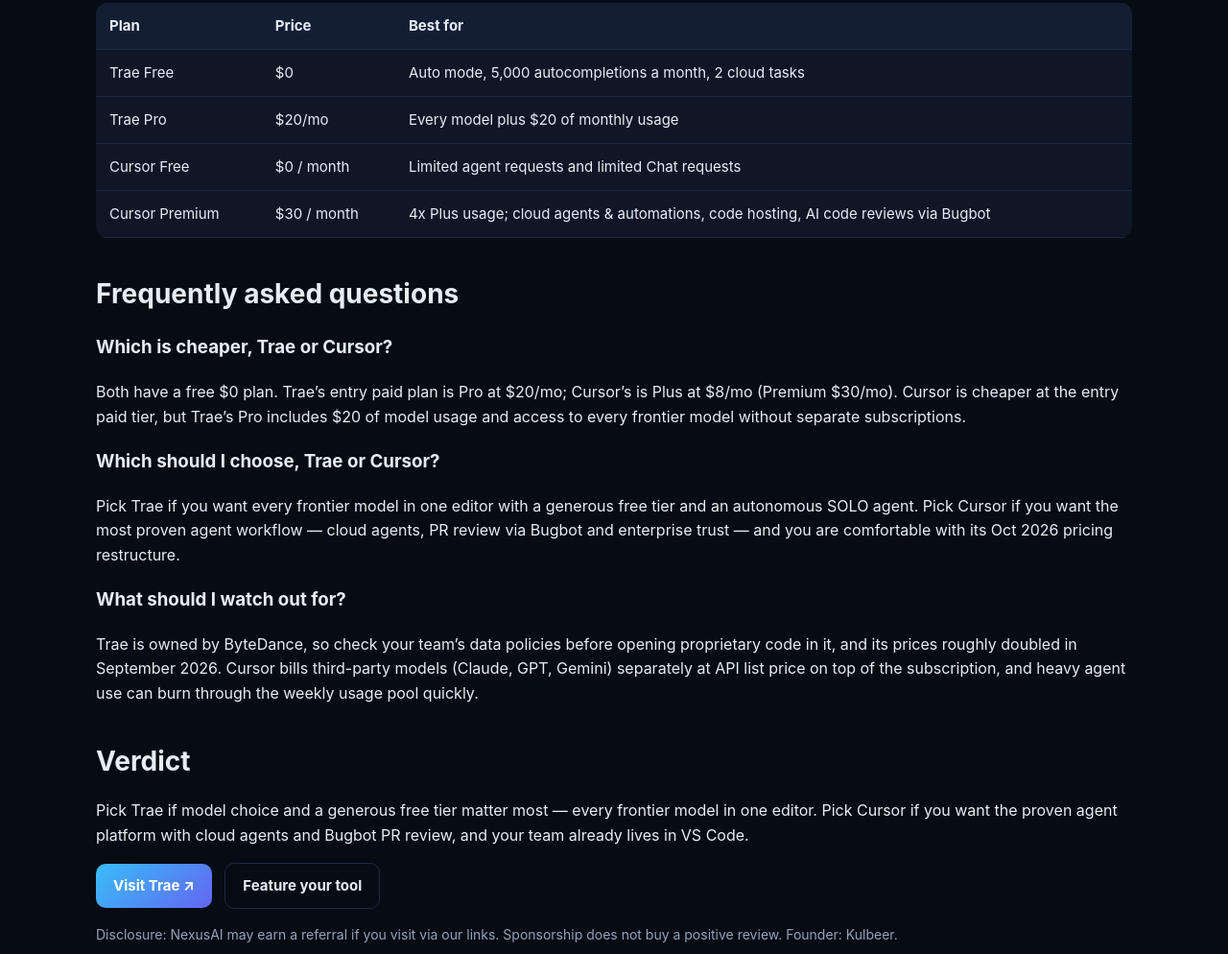
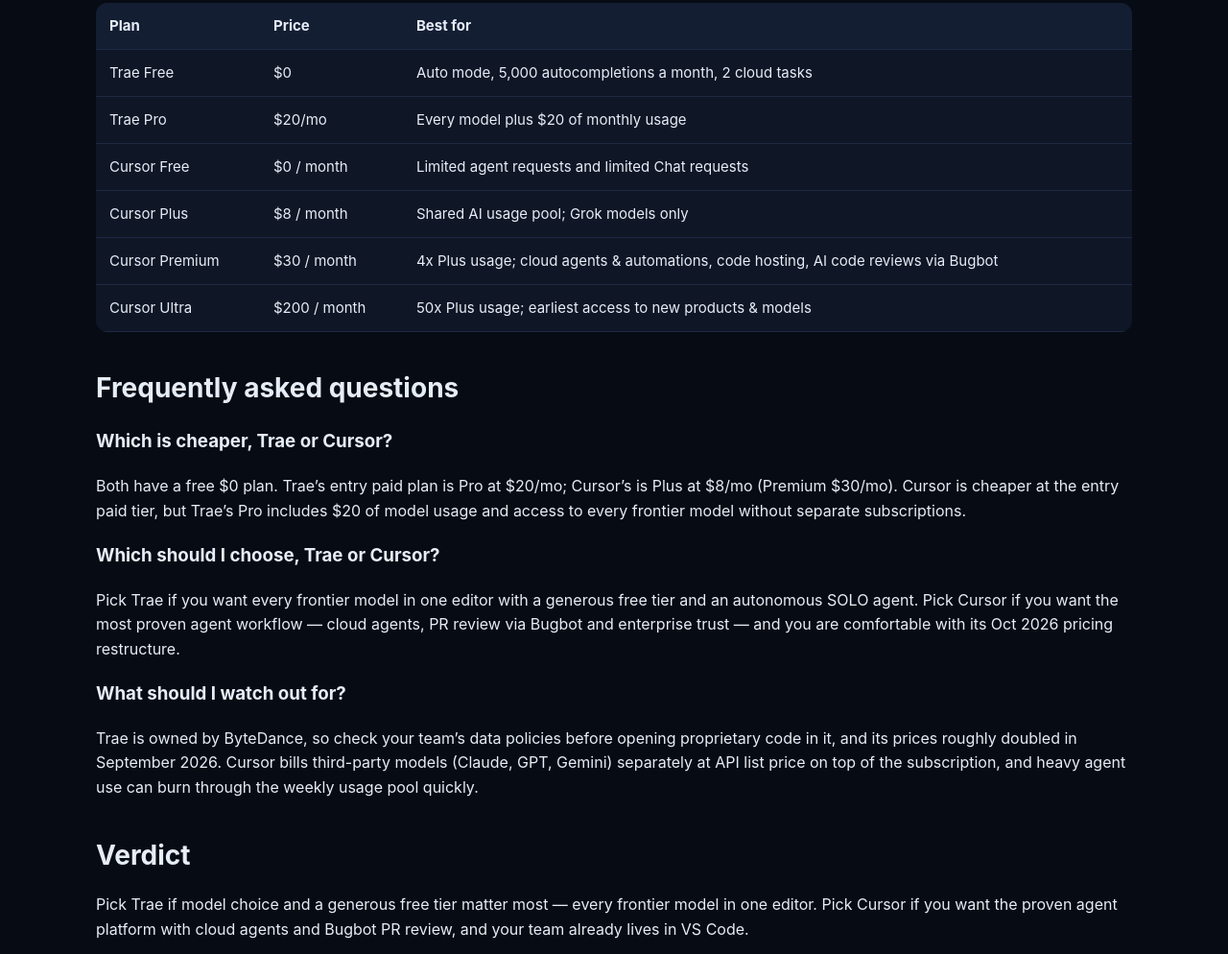
Before and after one commit to kulbeer191/kulbeer-nexusai, a plain HTML site: page tools/trae-vs-cursor.html in a window 1280 px wide. Shown: the part 1625-2619 px from the top of the page at 96% size. Drawn offline with Linux system fonts and the light colour scheme.

Commit message:
Daily Update #7 fixup: complete Cursor pricing tiers in trae-vs-cursor

```diff
--- a/tools/trae-vs-cursor.html
+++ b/tools/trae-vs-cursor.html
@@ -127,7 +127,9 @@
 <tr><td>Trae Free</td><td>$0</td><td>Auto mode, 5,000 autocompletions a month, 2 cloud tasks</td></tr>
 <tr><td>Trae Pro</td><td>$20/mo</td><td>Every model plus $20 of monthly usage</td></tr>
 <tr><td>Cursor Free</td><td>$0 / month</td><td>Limited agent requests and limited Chat requests</td></tr>
+<tr><td>Cursor Plus</td><td>$8 / month</td><td>Shared AI usage pool; Grok models only</td></tr>
 <tr><td>Cursor Premium</td><td>$30 / month</td><td>4x Plus usage; cloud agents &amp; automations, code hosting, AI code reviews via Bugbot</td></tr>
+<tr><td>Cursor Ultra</td><td>$200 / month</td><td>50x Plus usage; earliest access to new products &amp; models</td></tr>
 </table>
 
 <h2 style="margin-top:36px">Frequently asked questions</h2>
```
